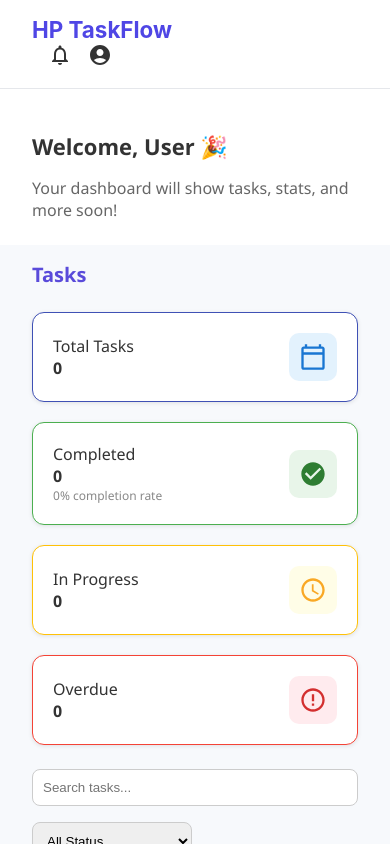
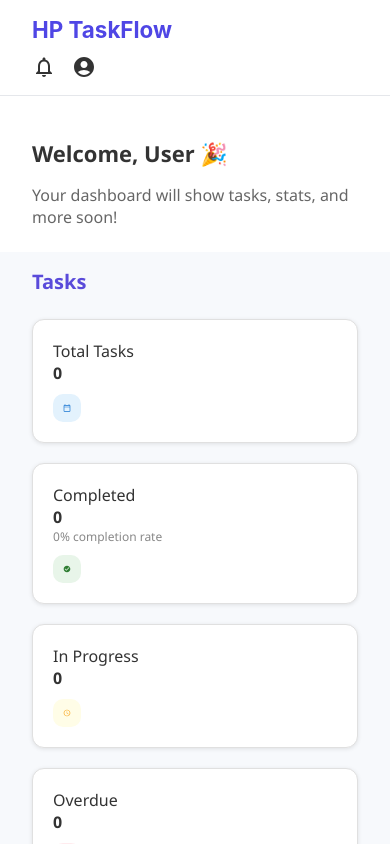
Before and after one commit to Itshari2005/HP-TaskFlow-Hackathon, a React (Vite) app: page /dashboard in a window 390 px wide. Shown: the top 844 px of the page. Built offline with nearby package versions, Linux system fonts and the light colour scheme; no server answers.

Commit message:
Updated Dashboard UI and Intro Page

```diff
--- a/src/styles/dashboard.css
+++ b/src/styles/dashboard.css
@@ -1,7 +1,16 @@
+/* General Dashboard Styling */
 .full-dashboard {
   font-family: 'Segoe UI', sans-serif;
   background-color: #f7f9fc;
   color: #333;
+  box-sizing: border-box;
+}
+
+/* Box-sizing for all elements */
+*,
+*::before,
+*::after {
+  box-sizing: border-box;
 }
 
 /* Welcome section */
@@ -21,12 +30,14 @@
   color: #666;
 }
 
+/* Header Logo */
 .logo {
   font-family: 'Inter', sans-serif;
   font-size: 1.4rem;
   font-weight: bold;
   color: #4F46E5;
   text-decoration: none;
+  cursor: pointer;
 }
 
 /* Dashboard Main Section */
@@ -40,28 +51,46 @@
   justify-content: space-between;
   align-items: center;
   margin-bottom: 24px;
+  flex-wrap: wrap;
+  gap: 10px;
 }
 
+/* Dashboard Icons */
+.dashboard-icons {
+  display: flex;
+  align-items: center;
+  gap: 16px;
+}
+
+.dashboard-icons > * {
+  cursor: pointer;
+}
+
+/* Dashboard Cards */
 .dashboard-cards {
   display: flex;
   gap: 20px;
-  margin-top: 20px;
+  margin-bottom: 24px;
+  flex-wrap: wrap;
 }
 
 .dash-card {
   flex: 1;
-  background: #fff;
-  border-radius: 10px;
+  min-width: 200px;
+  background: #ffffff;
   padding: 20px;
-  box-shadow: var(--shadow);
+  border-radius: 12px;
+  box-shadow: 0 1px 4px rgba(0,0,0,0.1);
+  font-weight: 500;
   border: 1px solid #e0e0e0;
-  transition: 0.3s;
 }
 
 .card-content {
   display: flex;
   justify-content: space-between;
   align-items: center;
+  gap: 10px;
+  flex-wrap: wrap;
 }
 
 .card-icon {
@@ -81,47 +110,11 @@
   color: #888;
 }
 
-
 .dashboard-title {
   font-size: 20px;
   font-weight: 600;
   color: #5a4bda;
 }
-
-.dashboard-icons > * {
-  margin-left: 16px;
-  cursor: pointer;
-}
-
-/* Stat Cards */
-.dashboard-cards {
-  display: flex;
-  gap: 20px;
-  margin-bottom: 24px;
-  flex-wrap: wrap;
-}
-
-.dash-card {
-  flex: 1;
-  min-width: 200px;
-  background: #ffffff;
-  padding: 20px;
-  border-radius: 12px;
-  box-shadow: 0 1px 4px rgba(0,0,0,0.1);
-  font-weight: 500;
-}
-
-.dash-card span {
-  display: block;
-  margin-top: 8px;
-  font-size: 20px;
-  font-weight: bold;
-}
-
-.dash-card.completed { border: 1px solid #4caf50; }
-.dash-card.inprogress { border: 1px solid #ffc107; }
-.dash-card.overdue { border: 1px solid #f44336; }
-.dash-card.total {border: 1px solid #3f51b5; }
 
 /* Filters */
 .dashboard-filters {
@@ -158,6 +151,7 @@
   white-space: nowrap;
 }
 
+/* Task Cards */
 .task-cards-container {
   display: flex;
   gap: 20px;
@@ -226,34 +220,13 @@
   background: #eee;
 }
 
-.status-badge.to-do {
-  background: #e0e0e0;
-}
+.status-badge.to-do { background: #e0e0e0; }
+.status-badge.in-progress { background: #d0e0ff; color: #0033cc; }
+.status-badge.completed { background: #d4f7d4; color: green; }
 
-.status-badge.in-progress {
-  background: #d0e0ff;
-  color: #0033cc;
-}
-
-.status-badge.completed {
-  background: #d4f7d4;
-  color: green;
-}
-
-.priority-badge.high {
-  background: #fddede;
-  color: red;
-}
-
-.priority-badge.medium {
-  background: #fff4cc;
-  color: #a17900;
-}
-
-.priority-badge.low {
-  background: #e3fbe3;
-  color: green;
-}
+.priority-badge.high { background: #fddede; color: red; }
+.priority-badge.medium { background: #fff4cc; color: #a17900; }
+.priority-badge.low { background: #e3fbe3; color: green; }
 
 .task-date {
   display: flex;
@@ -263,6 +236,7 @@
   gap: 6px;
 }
 
+/* Task Status Toggle */
 .status-toggle-btn {
   background: none;
   border: none;
@@ -278,7 +252,7 @@
   border-radius: 50%;
 }
 
-/* Task menu (three dots) */
+/* Task Menu */
 .task-menu {
   margin-left: auto;
   position: relative;
@@ -320,6 +294,7 @@
   background-color: #f5f5f5;
 }
 
+/* Pagination */
 .pagination-controls {
   display: flex;
   justify-content: center;
@@ -341,3 +316,26 @@
   opacity: 0.5;
   cursor: not-allowed;
 }
+
+/* Responsive Design */
+@media (max-width: 768px) {
+  .dashboard-cards {
+    flex-direction: column;
+  }
+
+  .dashboard-header-row {
+    flex-direction: column;
+    align-items: flex-start;
+    gap: 8px;
+  }
+
+  .card-content {
+    flex-direction: column;
+    align-items: flex-start;
+  }
+
+  .dashboard-icons {
+    justify-content: flex-start;
+    margin-top: 12px;
+  }
+}
--- a/src/styles/intro.css
+++ b/src/styles/intro.css
@@ -128,3 +128,10 @@
   margin-bottom: 20px;
   color: #f6f8fb;
 }
+
+@media (max-width: 480px) {
+  .btn-group {
+    flex-direction: column;
+    align-items: center;
+  }
+}
```
